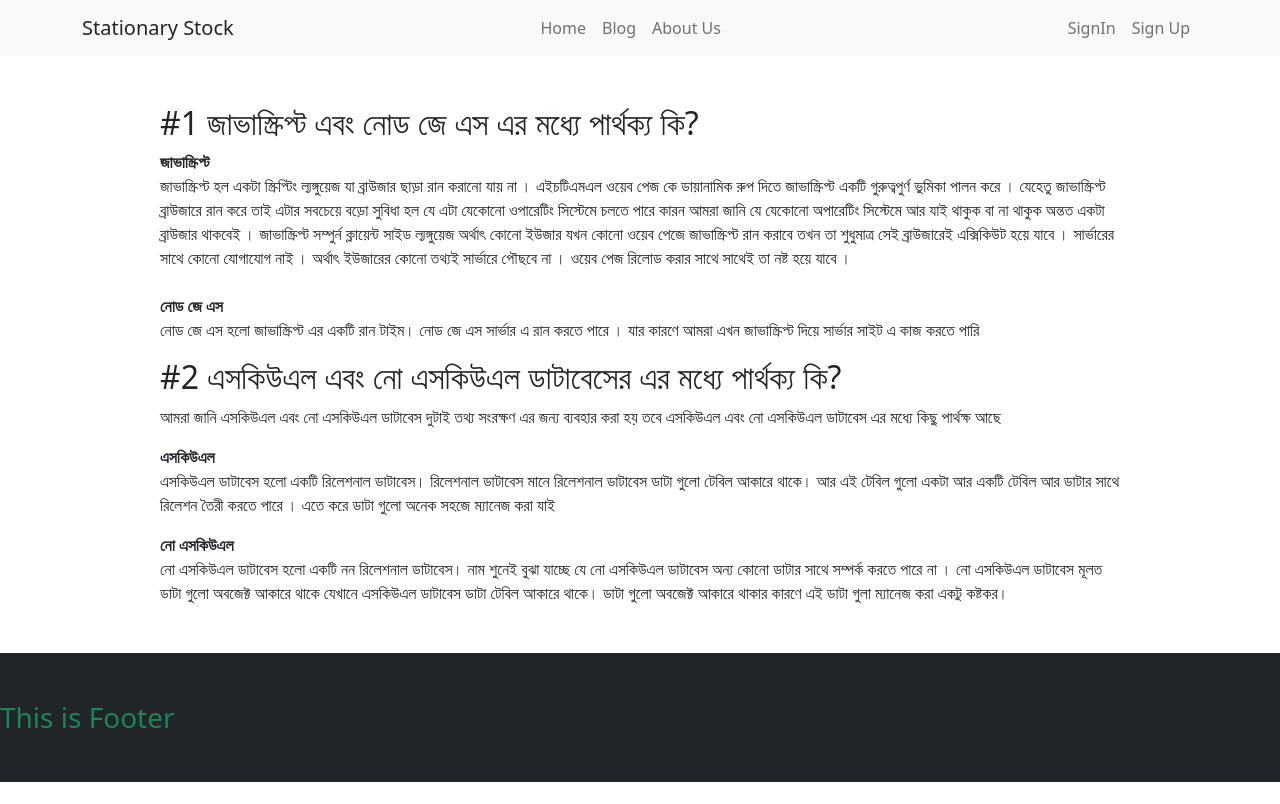
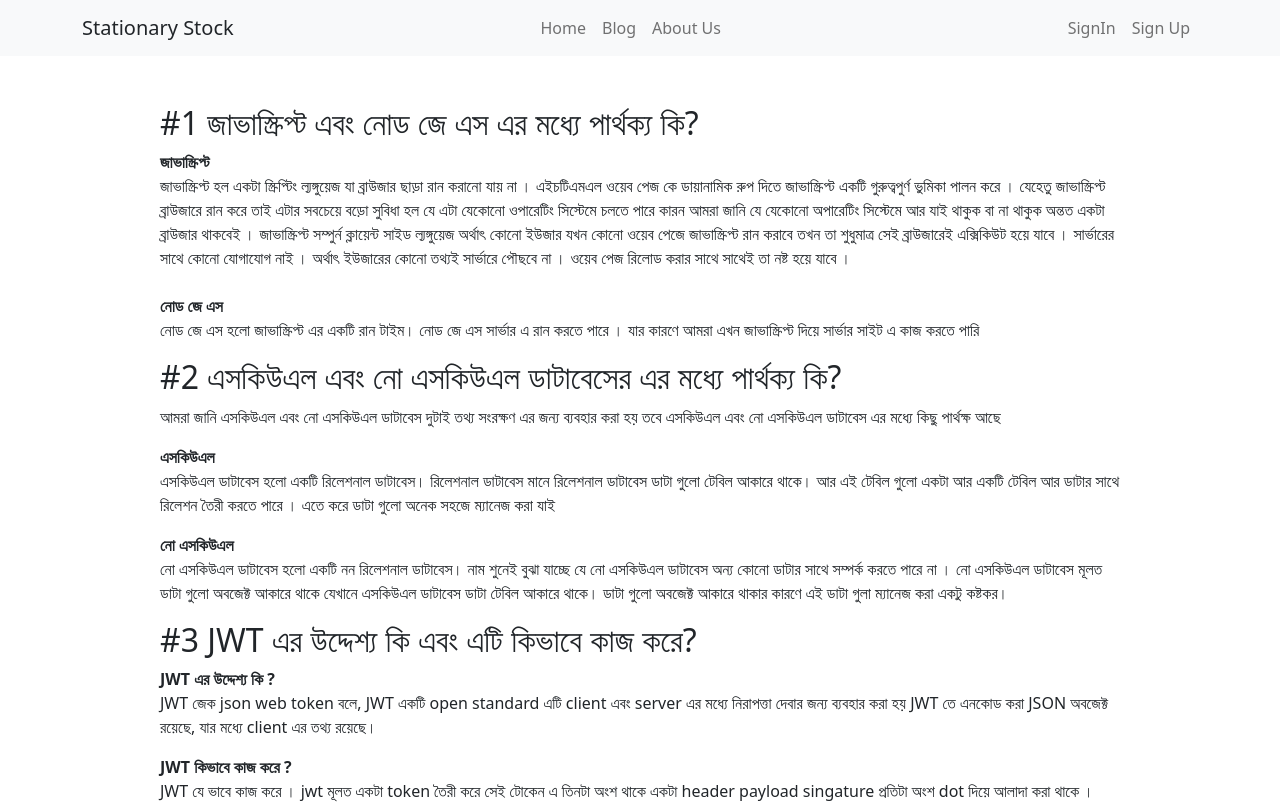
Before and after one commit to farid5630/warehouse-managment-client-side, a React (Create React App) app: page /blogs in a window 1280 px wide. Shown: the top 804 px of the page. Built offline with nearby package versions, Linux system fonts and the light colour scheme; no server answers.

Commit message:
require auth setup

```diff
--- a/src/pages/Blogs/Blogs.js
+++ b/src/pages/Blogs/Blogs.js
@@ -34,11 +34,24 @@ const Blogs = () => {
           করতে পারে । এতে করে ডাটা গুলো অনেক সহজে ম্যানেজ করা যাই
         </p>
         <p>
-          <strong>নো এসকিউএল</strong>   <br />নো এসকিউএল ডাটাবেস হলো একটি নন রিলেশনাল ডাটাবেস। নাম শুনেই
-          বুঝা যাচ্ছে যে নো এসকিউএল ডাটাবেস অন্য কোনো ডাটার সাথে সম্পর্ক করতে
-          পারে না । নো এসকিউএল ডাটাবেস মূলত ডাটা গুলো অবজেক্ট আকারে থাকে যেখানে
-          এসকিউএল ডাটাবেস ডাটা টেবিল আকারে থাকে। ডাটা গুলো অবজেক্ট আকারে থাকার
-          কারণে এই ডাটা গুলা ম্যানেজ করা একটু কষ্টকর।
+          <strong>নো এসকিউএল</strong> <br />
+          নো এসকিউএল ডাটাবেস হলো একটি নন রিলেশনাল ডাটাবেস। নাম শুনেই বুঝা যাচ্ছে
+          যে নো এসকিউএল ডাটাবেস অন্য কোনো ডাটার সাথে সম্পর্ক করতে পারে না । নো
+          এসকিউএল ডাটাবেস মূলত ডাটা গুলো অবজেক্ট আকারে থাকে যেখানে এসকিউএল
+          ডাটাবেস ডাটা টেবিল আকারে থাকে। ডাটা গুলো অবজেক্ট আকারে থাকার কারণে এই
+          ডাটা গুলা ম্যানেজ করা একটু কষ্টকর।
+        </p>
+        <h2>#3 JWT এর উদ্দেশ্য কি এবং এটি কিভাবে কাজ করে? </h2>
+        <p>
+          <strong>JWT এর উদ্দেশ্য কি ?</strong> <br /> JWT জেক json web token
+          বলে, JWT একটি open standard এটি client এবং server এর মধ্যে নিরাপত্তা
+          দেবার জন্য ব্যবহার করা হয় JWT তে এনকোড করা JSON অবজেক্ট রয়েছে, যার
+          মধ্যে client এর তথ্য রয়েছে।
+        </p>
+        <p>
+          <strong>JWT কিভাবে কাজ করে ?</strong> <br /> JWT যে ভাবে কাজ করে । jwt মূলত একটা token তৈরী
+          করে সেই টোকেন এ তিনটা অংশ থাকে একটা header payload singature প্রতিটা
+          অংশ dot দিয়ে আলাদা করা থাকে ।
         </p>
       </div>
     );
```
